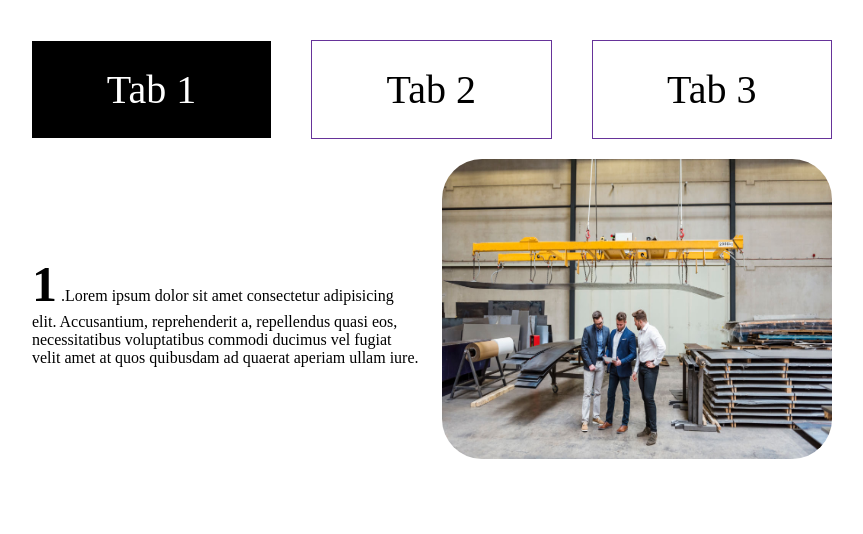
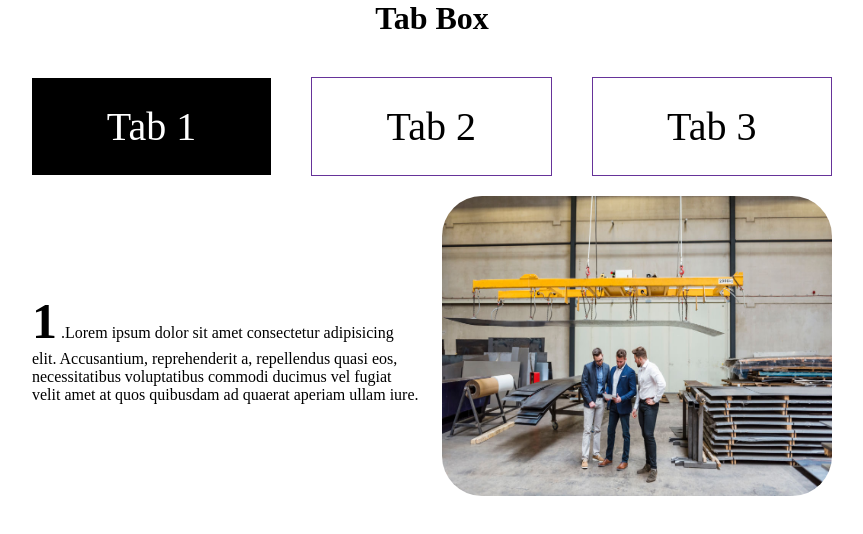
Before and after one commit to amitjamwal05/Tabs-using-HTML-CSS-and-Vanilla-JavaScript, a plain HTML site: page index.html in a window 1280 px wide. Shown: the whole page, without its empty margins (208-1071 px from the left). Drawn offline with Linux system fonts and the light colour scheme.

Commit message:
css and html update

```diff
--- a/index.html
+++ b/index.html
@@ -9,6 +9,7 @@
 
 </head>
 <body>
+    <h1 class="tab-heading">Tab Box</h1>
     <div class="tab-box">
         <div id="test1" class="child-box">
             Tab 1
--- a/style.css
+++ b/style.css
@@ -67,3 +67,6 @@ span {
 .image img:hover {
     transform: rotate(60deg);
 }
+.tab-heading{
+    text-align:center;
+}
--- a/tab.js
+++ b/tab.js
@@ -1,15 +1,17 @@
 let tab = document.querySelector(".tab-box");
+
 tab.addEventListener("click",function(e){
     let id = e.target.id;
 
     let element = document.querySelectorAll(".para");
-    for(let i = 0; i <element.length; i++){
+    for(let i = 0; i < element.length; i++){
         element[i].classList.add("hide");
     }
     document.querySelector("#box_"+id).classList.remove("hide");
 
+    //Top tab on click
     let active_element = document.querySelectorAll(".child-box");
-    for(let i = 0; i <active_element.length; i++){
+    for(let i = 0; i < active_element.length; i++){
         active_element[i].classList.add("not_active");
     }
     document.querySelector("#"+id).classList.remove("not_active");
```
